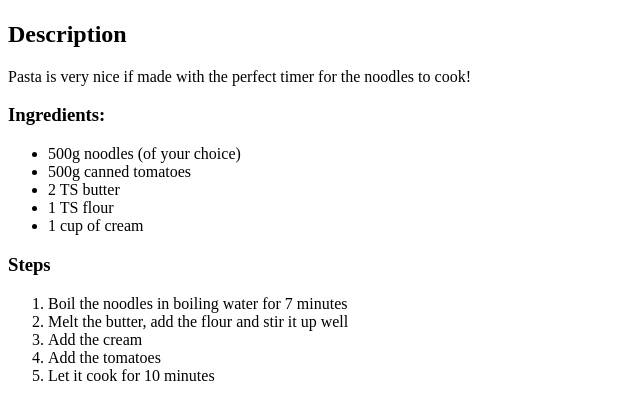
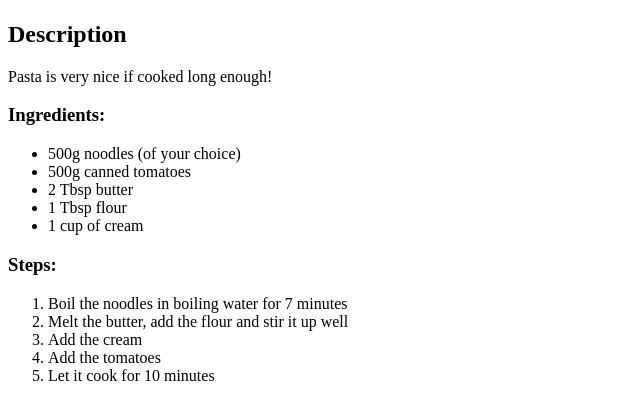
Before and after one commit to DejanLP/html-Recipes, a plain HTML site: page recipes/pasta.html in a window 1280 px wide. Shown: the part 383-800 px from the top of the page, without its empty margins (0-640 px from the left). Drawn offline with Linux system fonts and the light colour scheme.

Commit message:
Fix typos

```diff
--- a/recipes/pasta.html
+++ b/recipes/pasta.html
@@ -10,16 +10,16 @@
     <h1>Pasta Recipe</h1>
     <img src="https://ais.kochbar.de/kbrezept/306041_1010094/1200x1200/pasta-aurora-rezept-bild-nr-2.jpg">
     <h2>Description</h2>
-        <p>Pasta is very nice if made with the perfect timer for the noodles to cook!</p>
+        <p>Pasta is very nice if cooked long enough!</p>
     <h3>Ingredients:</h3>
         <ul>
             <li>500g noodles (of your choice)</li>
             <li>500g canned tomatoes</li>
-            <li>2 TS butter</li>
-            <li>1 TS flour</li>
+            <li>2 Tbsp butter</li>
+            <li>1 Tbsp flour</li>
             <li>1 cup of cream</li>
         </ul>
-    <h3>Steps</h3>
+    <h3>Steps:</h3>
         <ol>
             <li>Boil the noodles in boiling water for 7 minutes</li>
             <li>Melt the butter, add the flour and stir it up well</li>
```
Also changed, not shown: index.html (+6 -3 lines), recipes/bananabread.html (+2 -2 lines), recipes/pizza.html (+3 -3 lines), 1 other file.
